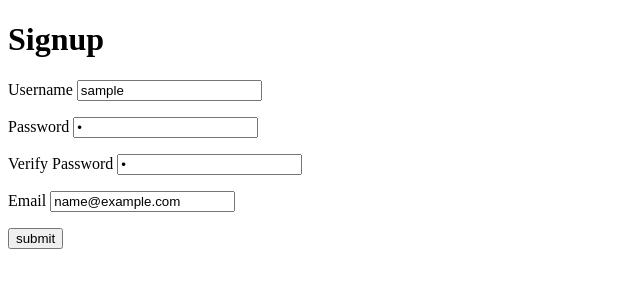
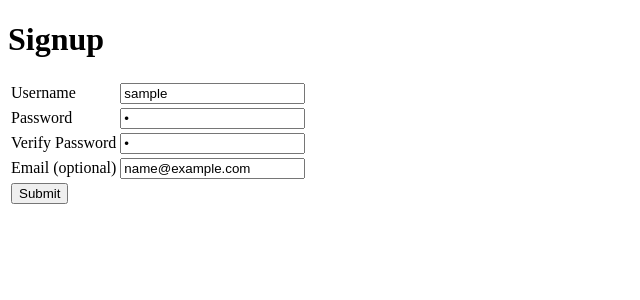
Before and after one commit to ki42/user-signup, a Flask app: template templates/index.html in a window 1280 px wide. Shown: the top 300 px of the page, without its empty margins (0-640 px from the left). Run offline with Flask 2, Linux system fonts and the light colour scheme; the template is opened without the code that fills it: most values are stand-ins (such as "Sample title", 1, 10 or a date in 2020).

Commit message:
Works. Debugged. Refactored index.html to table.

```diff
--- a/main.py
+++ b/main.py
@@ -7,7 +7,13 @@ app.config['DEBUG'] = True
 @app.route("/")
 
 def index():
-    return render_template("index.html")
+    try:
+        username = request.form["username"]
+        email = request.form["email"]
+        if username or email:
+           return render_template("index.html", username, email)
+    except:
+        return render_template("index.html")
 
 @app.route('/validate-data', methods=['POST'])
 def validate_data():
@@ -37,7 +43,7 @@ def validate_data():
         password_error = "Must be more than 3 characters."
         password = ""
     elif len(password) > 20:
-        password_error = "Username is too long. Must be less than 20 characters."
+        password_error = "Password is too long. Must be less than 20 characters."
         password = ""
     else:
         password = password
@@ -66,6 +72,8 @@ def validate_data():
         return render_template("welcome.html", username=username)
     else:  #it had an error
         return render_template("index.html",
+            username=username,
+            email=email,
             username_error=username_error,
             password_error=password_error,
             verifypass_error=verifypass_error,
--- a/templates/base.html
+++ b/templates/base.html
@@ -2,7 +2,7 @@
 <html>
 <head>
     <title>Signup</title>
-    <style>color_error = .error { color:red;}</style>
+    <style> .error { color:red;}</style>
 </head>
 <body>
    {% block content %}
--- a/templates/index.html
+++ b/templates/index.html
@@ -2,27 +2,58 @@
 
 {% block content %}
     <h1>Signup</h1>
-    <form action = "/validate-data"  method='POST' ><p>
-                    <label>Username
+    <form action = "/validate-data"  method='POST' >
+        <table>
+            <tr>
+                <label>
+                    <td>Username
+                    </td>
+                    <td>
                         <input name="username" type="text" value='{{username}}' />
+                    </td>
                 </label>
-                    <span class="error">{{username_error}}</span></p>
-                    <p>
-                    <label>Password
+                    <td class="error"> {{username_error}}
+                    </td>
+            </tr>
+            <tr>
+                <label>
+                    <td>Password
+                    </td>
+                    <td>
                         <input name="password" type="password" value='{{password}}' />
+                    </td>
                 </label>
-                    <span class="error">{{password_error}}</span></p>
-                    <p>
-                    <label>Verify Password
+                    <td class="error">{{password_error}}
+                    </td>
+            </tr>
+            <tr>
+                <label>
+                    <td>Verify Password
+                    </td>
+                    <td>
                         <input name="verifypass" type="password" value='{{verifypass}}' />
+                    </td>
                 </label>
-                    <span class="error">{{verifypass_error}}</span></p>
-                    <p><label>Email
+                    <td class="error">{{verifypass_error}}
+                    </td>
+            </tr>
+            <tr>
+                <label>
+                    <td>Email (optional)
+                    </td>
+                    <td>
                         <input name="email" type="text" value='{{email}}' />
+                    </td>
                 </label>
-                    <span class="error">{{email_error}}</span></p>
-                        <input type="submit" value="submit" />
-
+                     <td class="error">{{email_error}}
+                     </td>
+            </tr>
+            <tr>
+                <td>
+                    <input type="submit" value="Submit" />
+                </td>
+            </tr>
+            </table>
                 </form>
 
  {% endblock %}
--- a/templates/welcome.html
+++ b/templates/welcome.html
@@ -1,5 +1,5 @@
 {% extends "base.html" %}
 
 {% block content %}
-    <h1>Welcome! + {{username}}</h1>
+    <h1>Welcome! {{username}}</h1>
 {% endblock %}
```
Lines whose indentation alone changed are shown as unchanged.
